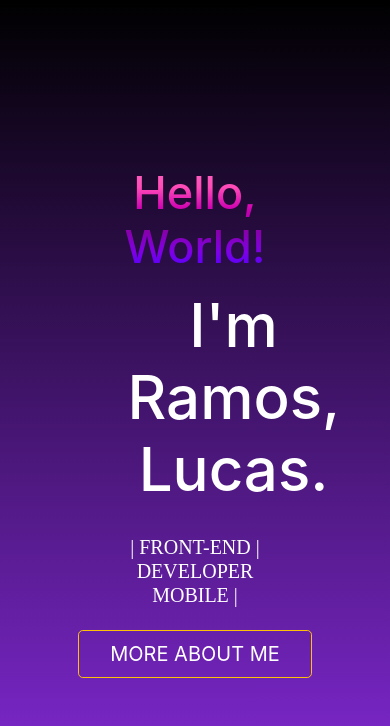
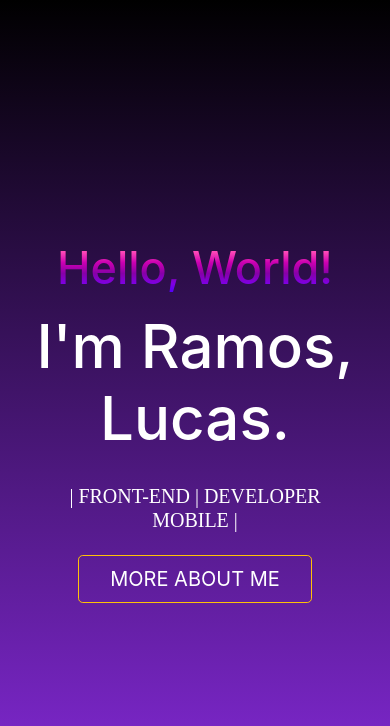
Before and after one commit to Ramos2L/Ramos2L.github.io, a plain HTML site: page index.html in a window 390 px wide. Shown: the top 726 px of the page. Drawn offline with nearby package versions, Linux system fonts and the light colour scheme.

Commit message:
Correção home responsive col

```diff
--- a/index.html
+++ b/index.html
@@ -13,8 +13,7 @@
     <div class="cont">
       <div class="container">
         <div class="row d-flex text-center">
-          <div class="col "></div>
-          <div class="col-6" id="center">
+          <div class="col-12" id="center">
             <h1 class="gradient"> Hello, World! </h1>
             <h2 class="h2especial"> I'm Ramos, Lucas. </h2>
             <h3 class="h3especial">| FRONT-END | DEVELOPER MOBILE |</h3>
@@ -26,7 +25,6 @@
               <a href="https://br.linkedin.com/"><i class="fab fa-linkedin"></i></a>
             </footer>
           </div>
-          <div class="col "></div>
         </div>
       </div>
     </div>
```
Also changed, not shown: more_me.html (+2 -2 lines).
